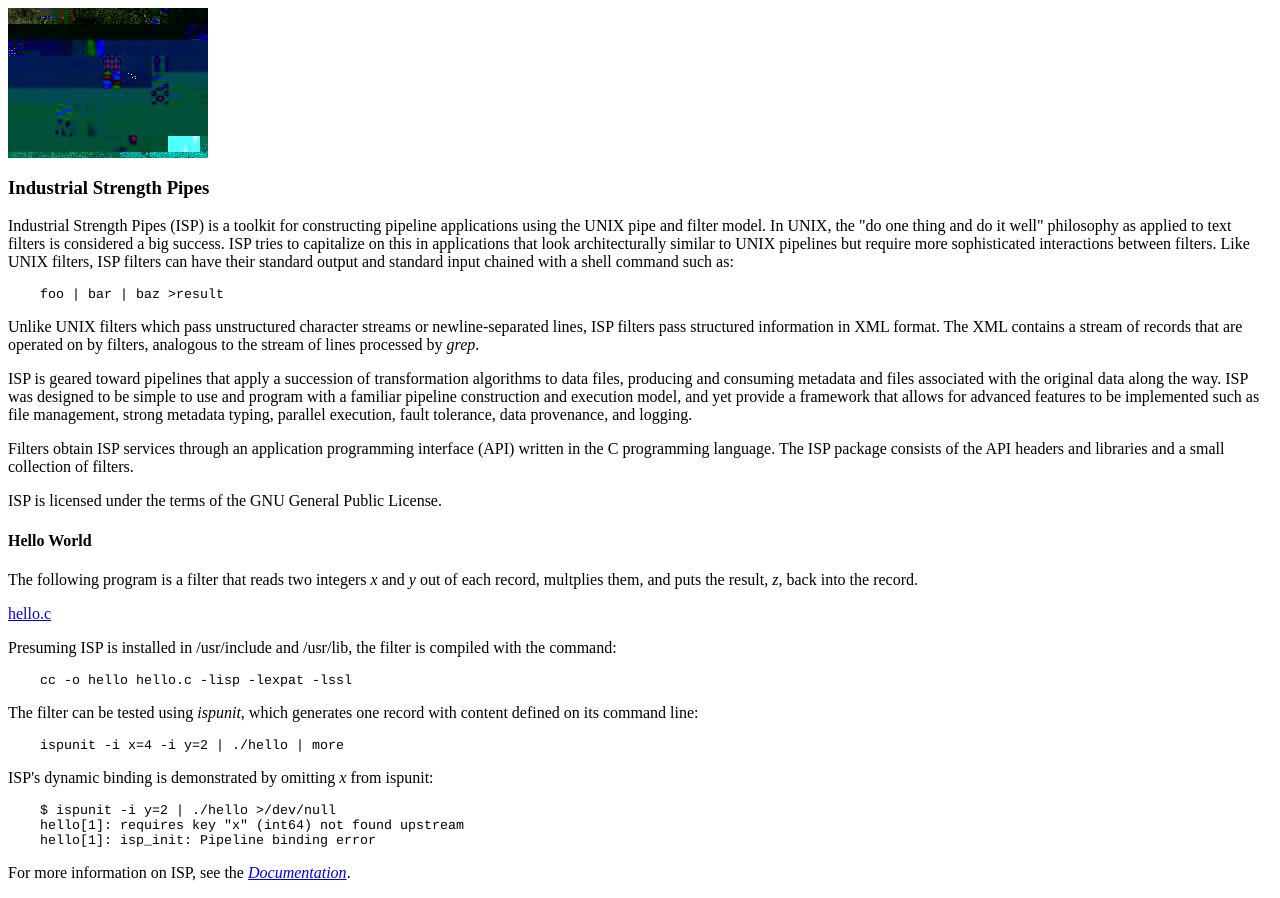
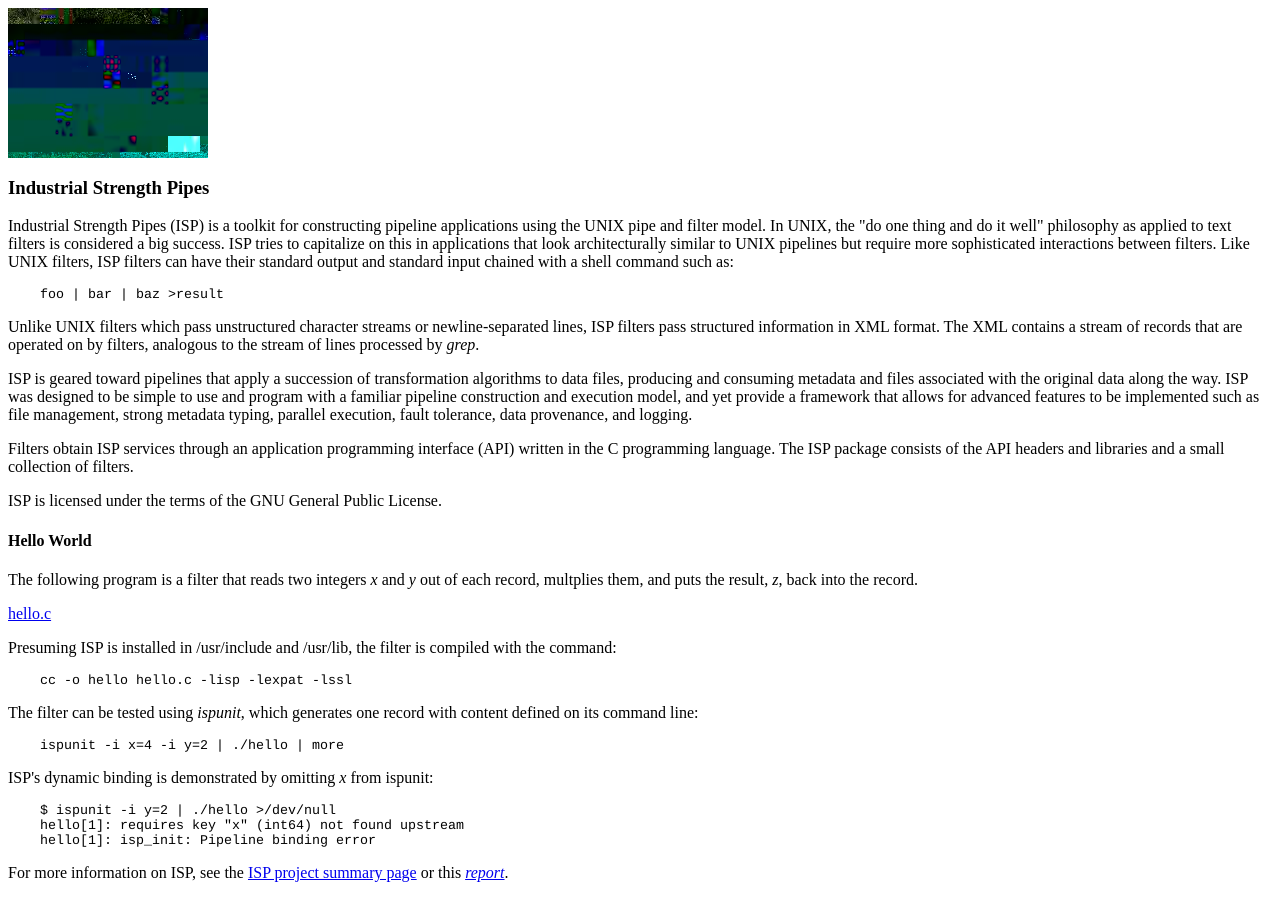
Before and after one commit to garlick/isp, a plain HTML site: page isp/htdocs/index.html in a window 1280 px wide. Drawn offline with Linux system fonts and the light colour scheme.

Commit message:
Added link to project summary page.

```diff
--- a/isp/htdocs/index.html
+++ b/isp/htdocs/index.html
@@ -76,7 +76,9 @@ hello[1]: isp_init: Pipeline binding error<br>
 </span></small>
 </p>
 <p>For more information on ISP, see the
-<a href="report.pdf"><i>Documentation</i></a>.
+<a href="http://sourceforge.net/projects/isp/">ISP project summary page</a>
+or this
+<a href="report.pdf"><i>report</i></a>.
 </p>
 </body>
 </html>
```
